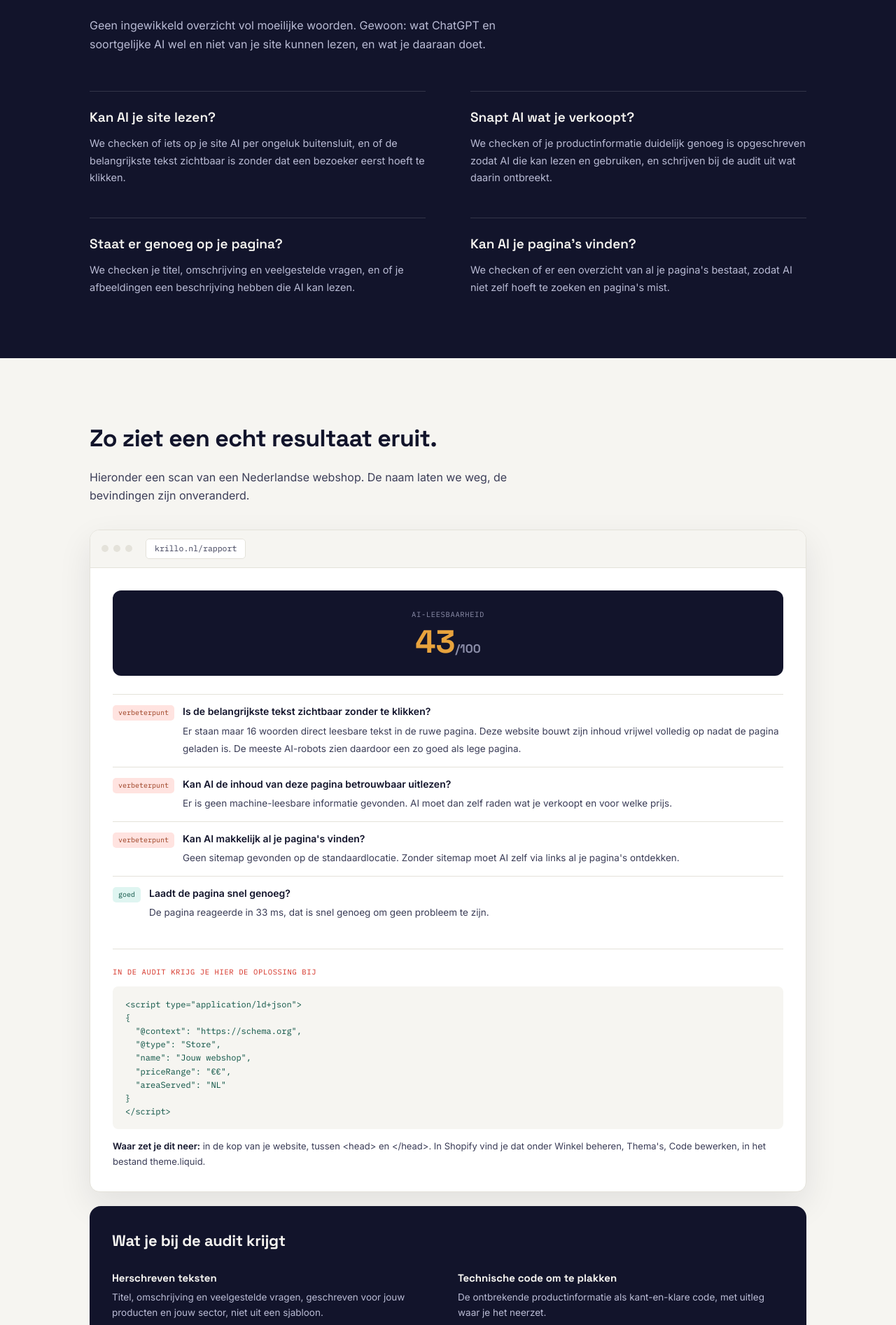
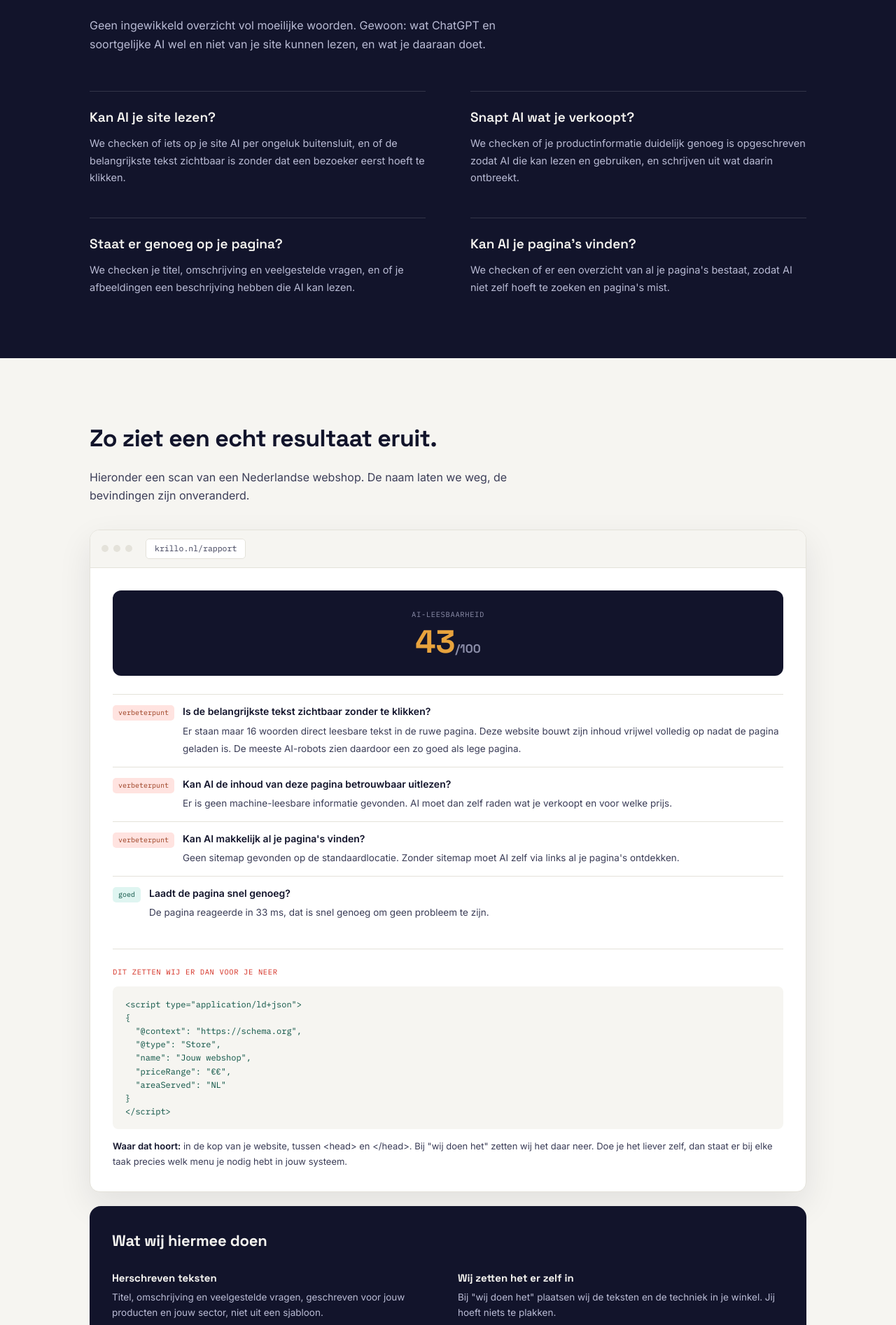
Before and after one commit to ninonorden/Krillo-app, a Flask app: page / in a window 1280 px wide. Shown: the part 1458-3352 px from the top of the page at 70% size. Run offline with Flask 3, Linux system fonts and the light colour scheme; data that the repository does not hold is empty; some libraries are stand-ins or nearby versions.

Commit message:
Add files via upload

```diff
--- a/templates/index.html
+++ b/templates/index.html
@@ -43,7 +43,7 @@
 {
   "@context": "https://schema.org",
   "@type": "Service",
-  "name": "AI-zichtbaarheidsscan en audit",
+  "name": "AI-zichtbaarheid voor webshops",
   "provider": {"@type": "Organization", "name": "Krillo", "url": "https://www.krillo.nl"},
   "description": "Laat zien of AI-assistenten zoals ChatGPT en Gemini een webshop noemen en aanbevelen, en levert elke week hoogstens drie concrete taken met de teksten, code en vindplaatsen er kant en klaar bij.",
   "areaServed": ["NL", "BE"],
@@ -68,12 +68,12 @@
     {
       "@type": "Question",
       "name": "Is de scan echt gratis?",
-      "acceptedAnswer": {"@type": "Answer", "text": "Ja. Je vult je webshop-URL in en krijgt binnen een minuut je score en alle bevindingen te zien, zonder account en zonder betaalgegevens. Betalen doe je pas als je de audit of monitoring wil."}
+      "acceptedAnswer": {"@type": "Answer", "text": "Ja. Je vult je webshop-URL in en krijgt binnen een minuut je score en alle bevindingen te zien, zonder account en zonder betaalgegevens. Betalen doe je pas als je wil dat wij het oplossen of als je elke week gemeten wil worden."}
     },
     {
       "@type": "Question",
-      "name": "Wat krijg ik bij de volledige audit?",
-      "acceptedAnswer": {"@type": "Answer", "text": "Voor elk gevonden verbeterpunt een uitgeschreven oplossing: herschreven teksten die zijn geschreven voor jouw producten en sector, en technische code die je direct kan plakken. Alles staat op een eigen rapportpagina waar je altijd op terug kan komen."}
+      "name": "Wat houdt \"wij doen het\" in?",
+      "acceptedAnswer": {"@type": "Answer", "text": "Wij voeren de verbeteringen zelf uit in je webshop. Voor elk verbeterpunt schrijven we de oplossing uit, toegespitst op jouw producten, en zetten die er ook echt in. Achteraf zie je op je eigen pagina elke wijziging met de oude tekst erbij, en wat je niet bevalt draaien we terug."}
     },
     {
       "@type": "Question",
@@ -718,7 +718,7 @@
       </div>
       <div class="hoe-item">
         <h3>Snapt AI wat je verkoopt?</h3>
-        <p>We checken of je productinformatie duidelijk genoeg is opgeschreven zodat AI die kan lezen en gebruiken, en schrijven bij de audit uit wat daarin ontbreekt.</p>
+        <p>We checken of je productinformatie duidelijk genoeg is opgeschreven zodat AI die kan lezen en gebruiken, en schrijven uit wat daarin ontbreekt.</p>
       </div>
       <div class="hoe-item">
         <h3>Staat er genoeg op je pagina?</h3>
@@ -782,7 +782,7 @@
         </div>
 
         <div class="demo-fix">
-          <div class="demo-fix-kop">In de audit krijg je hier de oplossing bij</div>
+          <div class="demo-fix-kop">Dit zetten wij er dan voor je neer</div>
           <div class="demo-fix-code">&lt;script type="application/ld+json"&gt;
 {
   "@context": "https://schema.org",
@@ -792,14 +792,14 @@
   "areaServed": "NL"
 }
 &lt;/script&gt;</div>
-          <div class="demo-fix-waar"><strong>Waar zet je dit neer:</strong> in de kop van je website, tussen &lt;head&gt; en &lt;/head&gt;. In Shopify vind je dat onder Winkel beheren, Thema's, Code bewerken, in het bestand theme.liquid.</div>
+          <div class="demo-fix-waar"><strong>Waar dat hoort:</strong> in de kop van je website, tussen &lt;head&gt; en &lt;/head&gt;. Bij "wij doen het" zetten wij het daar neer. Doe je het liever zelf, dan staat er bij elke taak precies welk menu je nodig hebt in jouw systeem.</div>
         </div>
       </div>
     </div>
 
     <div class="audit-teaser">
       <div class="audit-teaser-head">
-        <h3>Wat je bij de audit krijgt</h3>
+        <h3>Wat wij hiermee doen</h3>
       </div>
       <div class="audit-teaser-grid">
         <div class="audit-teaser-item">
@@ -807,16 +807,16 @@
           <p>Titel, omschrijving en veelgestelde vragen, geschreven voor jouw producten en jouw sector, niet uit een sjabloon.</p>
         </div>
         <div class="audit-teaser-item">
-          <strong>Technische code om te plakken</strong>
-          <p>De ontbrekende productinformatie als kant-en-klare code, met uitleg waar je het neerzet.</p>
+          <strong>Wij zetten het er zelf in</strong>
+          <p>Bij "wij doen het" plaatsen wij de teksten en de techniek in je winkel. Jij hoeft niets te plakken.</p>
         </div>
         <div class="audit-teaser-item">
           <strong>Meerdere pagina's meegenomen</strong>
           <p>Voor je productinformatie kijken we ook op je product- en categoriepagina's, niet alleen op je homepage.</p>
         </div>
         <div class="audit-teaser-item">
-          <strong>Een eigen rapportpagina</strong>
-          <p>Alles overzichtelijk op een eigen pagina waar je altijd op terug kan komen, niet alleen in een mail.</p>
+          <strong>Elke wijziging terug te draaien</strong>
+          <p>Achteraf zie je op je eigen pagina wat er veranderd is, met de oude tekst erbij. Bevalt iets niet, dan zetten wij het terug.</p>
         </div>
       </div>
     </div>
--- a/templates/over-ons.html
+++ b/templates/over-ons.html
@@ -94,7 +94,7 @@
   <p>Er zijn al tools die hierbij helpen, maar die zijn vrijwel allemaal gebouwd voor marketingbureaus of grote bedrijven, met prijzen en dashboards die daarbij passen. Krillo is gemaakt voor de andere kant van die markt: de eigenaar die zijn eigen shop runt, geen bureau heeft, en gewoon wil weten wat er aan de hand is en wat hij eraan kan doen.</p>
 
   <h2>Hoe we het aanpakken</h2>
-  <p>Geen vakjargon, geen dashboard waar je een handleiding voor nodig hebt. Je krijgt te zien wat er mis is in gewone taal, en bij de audit krijg je de oplossing uitgeschreven: teksten die voor jouw producten zijn geschreven, en technische code die je direct kan plakken.</p>
+  <p>Geen vakjargon, geen dashboard waar je een handleiding voor nodig hebt. Je krijgt te zien wat er mis is in gewone taal, en en wij schrijven de oplossing uit: teksten die voor jouw producten zijn geschreven, en de techniek die eronder hoort. Laat je het ons doen, dan zetten wij het er ook in.</p>
 
   <p>De gratis scan blijft gratis, zonder account en zonder betaalgegevens. Je betaalt pas als je wil dat we de verbeterpunten ook echt voor je oplossen.</p>
 
--- a/templates/uitkomst.html
+++ b/templates/uitkomst.html
@@ -159,9 +159,9 @@
        Hij hoort hier: dit is het moment waarop iemand van een onbekend bedrijf
        geld moet uitgeven, en dat is precies waar de drempel zit. #}
     <p style="font-size:13.5px; color:#3B3D57; margin:16px 0 0;">
-      Levert de audit je niets op, dan krijg je binnen dertig dagen je geld terug.
-      Zonder uitleg, een mail is genoeg. Zeg je het abonnement binnen veertien dagen
-      op, dan krijg je die eerste maand terug.
+      Wij voeren het uit in je webshop en leggen elke wijziging vast met de oude tekst
+      erbij. Bevalt een wijziging je niet, dan draaien wij hem terug. Zeg je het
+      abonnement binnen veertien dagen op, dan krijg je die eerste maand terug.
     </p>
   </div>
 </div></main>
```
Also changed, not shown: templates/faq.html (+9 -9 lines), tests/test_geenschrijfbijladen.py (added, +122 -0 lines).
